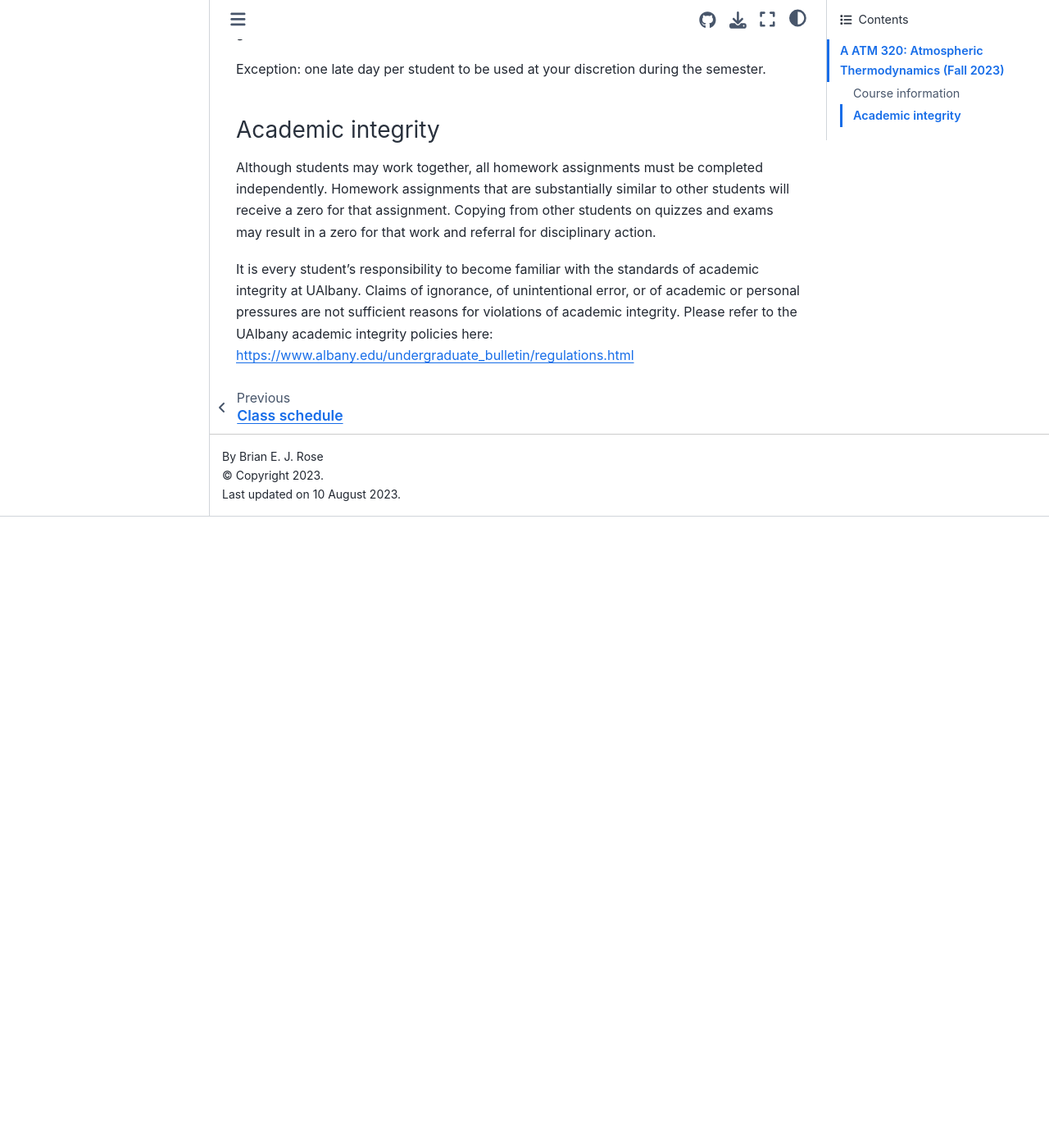
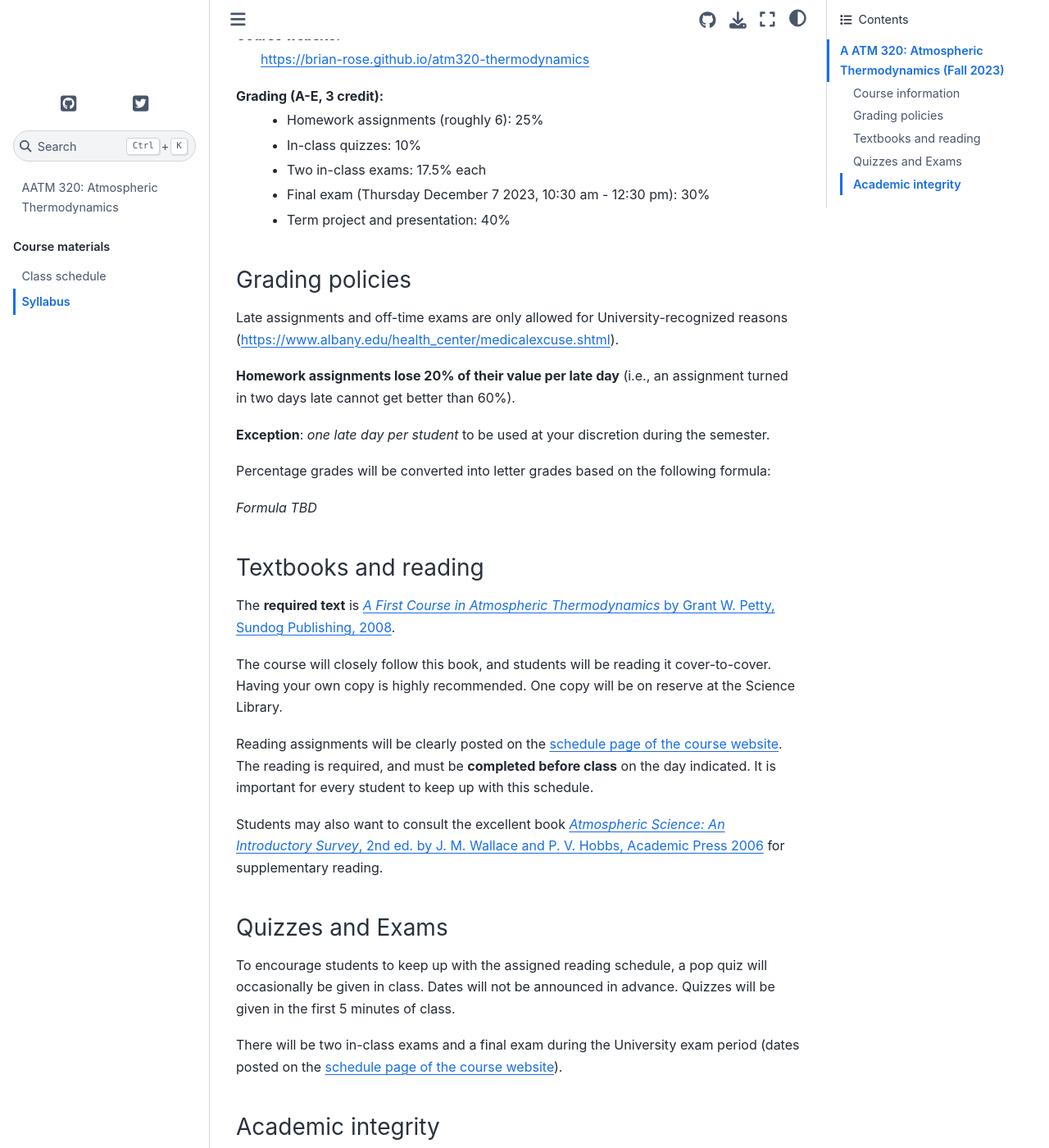
Before and after one commit to brian-rose/atm320-thermodynamics, a Jupyter Book: the page built from syllabus.md, in a window 1280 px wide and 1400 px high, scrolled down 1072 px. Shown: the whole window at 82% size. Built offline with Jupyter Book 1.0.4 settings and Sphinx 7.4.7 and the Sphinx Book theme 1.1.4, drawn with Linux system fonts in a browser that asks for light colours; before the commit the page ends 1702 px from its top, so only the background shows below that; some of the changed text lies outside the part shown.

Commit message:
More syllabus detail

```diff
--- a/syllabus.md
+++ b/syllabus.md
@@ -11,38 +11,64 @@
 : Monday / Wednesday / Friday 10:35 - 11:30 AM in ETEC 482
 
 Instructor:
-: [Brian Rose](https://www.atmos.albany.edu/facstaff/brose/) (office is ETEC 425)
+: [Brian Rose](https://www.atmos.albany.edu/facstaff/brose/)
 
 Office hours:
-: TBD
+: TBD in ETEC 425
+
+Teaching Assistant:
+: Peter Ansah _(office and office hours TBD)_
+
+Prerequisites:
+: A ATM 211, A PHY 150 or 151 or T PHY151, A MAT 214
+
+Corequisites:
+: A ATM 316, A MAT 311 or A MAT 215
+
+Course description (from the [Undergraduate Bulletin](https://www.albany.edu/undergraduate_bulletin/a_atm.html)):
+: _Equation of state; principles of thermodynamics; water vapor and moist air thermodynamics; changes of phase and latent heat; hydrostatic equilibrium; atmospheric convection; thermodynamic diagrams; atmospheric stability and severe weather events._
 
 Course Objective:
-The goal of this course is to understand the physical laws that govern how energy and heat are transmitted in the atmosphere.
-
-Prequisites:
-ATM 211
+: The goal of this course is to understand the physical laws that govern how energy and heat are transmitted in the atmosphere.
 
 Course website:
 : [https://brian-rose.github.io/atm320-thermodynamics](https://brian-rose.github.io/atm320-thermodynamics)
 
-Grading: A-E, 3 credit
-- Homework assignments (roughly 6): 25%
-- In-class quizzes: 10%
-- Two in-class exams: 17.5% each
-- Final exam (Thursday December 7 2023, 10:30 am - 12:30 pm): 30%
-- Term project and presentation: 40%
+Grading (A-E, 3 credit):
+: - Homework assignments (roughly 6): 25%
+  - In-class quizzes: 10%
+  - Two in-class exams: 17.5% each
+  - Final exam (Thursday December 7 2023, 10:30 am - 12:30 pm): 30%
+  - Term project and presentation: 40%
 
-Late assignments and off-time exams are only allowed for University-recognized reasons ([https://www.albany.edu/health_center/medicalexcuse.shtml](https://www.albany.edu/health_center/medicalexcuse.shtml)). Homework assignments lose 20% of their value per day it is late (i.e., an assignment turned in two days late cannot get better than 60%).
+### Grading policies
 
-Exception: one late day per student to be used at your discretion during the semester.
+Late assignments and off-time exams are only allowed for University-recognized reasons ([https://www.albany.edu/health_center/medicalexcuse.shtml](https://www.albany.edu/health_center/medicalexcuse.shtml)).
 
-<!-- ### Course description
+**Homework assignments lose 20% of their value per late day** (i.e., an assignment turned in two days late cannot get better than 60%).
 
-The course will explore fundamental questions about why the circulation looks the way it does, bringing together observations, theory, and models. The [bulletin description](https://www.albany.edu/graduatebulletin/a_atm.htm) says
+**Exception**: _one late day per student_ to be used at your discretion during the semester.
 
-> Processes which maintain the general circulation of the Earth's atmosphere; investigation of observed angular momentum, energy and water vapor budgets of the atmosphere; atmospheric energetics; application of numerical methods to studies of the general circulation.
+Percentage grades will be converted into letter grades based on the following formula:
 
-Our approach will be hands-on and data-centric wherever possible. We will put significant emphasis on reproducible workflows to generate the maps and diagnostics we look at. So in addition to fundamental science, the course should arm you with a useful toolkit of modern Python-based analysis tools. We will also spend some time in the new Fluids lab carrying out rotating tank experiments to complement the observations and theory. -->
+_Formula TBD_
+
+### Textbooks and reading
+
+The **required text** is [_A First Course in Atmospheric Thermodynamics_ by Grant W. Petty, Sundog Publishing, 2008](https://sundogpublishingstore.myshopify.com/products/a-first-course-in-atmospheric-thermodynamics-g-w-petty).
+
+The course will closely follow this book, and students will be reading it cover-to-cover. Having your own copy is highly recommended. One copy will be on reserve at the Science Library.
+
+Reading assignments will be clearly posted on the [schedule page of the course website](schedule). The reading is required, and must be **completed before class** on the day indicated. It is important for every student to keep up with this schedule.
+
+Students may also want to consult the excellent book [_Atmospheric Science: An Introductory Survey_, 2nd ed. by J. M. Wallace and P. V. Hobbs, Academic Press 2006](https://shop.elsevier.com/books/atmospheric-science/wallace/978-0-12-732951-2) for supplementary reading.
+
+### Quizzes and Exams
+
+To encourage students to keep up with the assigned reading schedule, a pop quiz will occasionally be given in class. Dates will not be announced in advance. Quizzes will be given in the first 5 minutes of class.
+
+There will be two in-class exams and a final exam during the University exam period (dates posted on the [schedule page of the course website](schedule)).
+
 
 ### Academic integrity
 
```
Also changed, not shown: schedule.md (+2 -2 lines).
